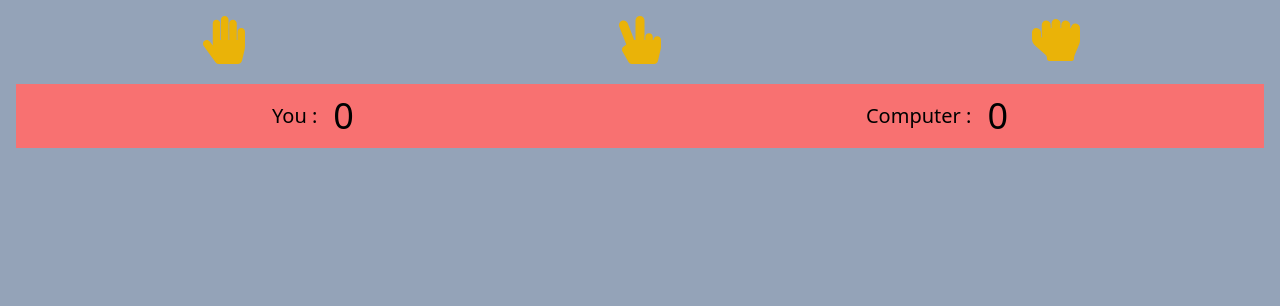
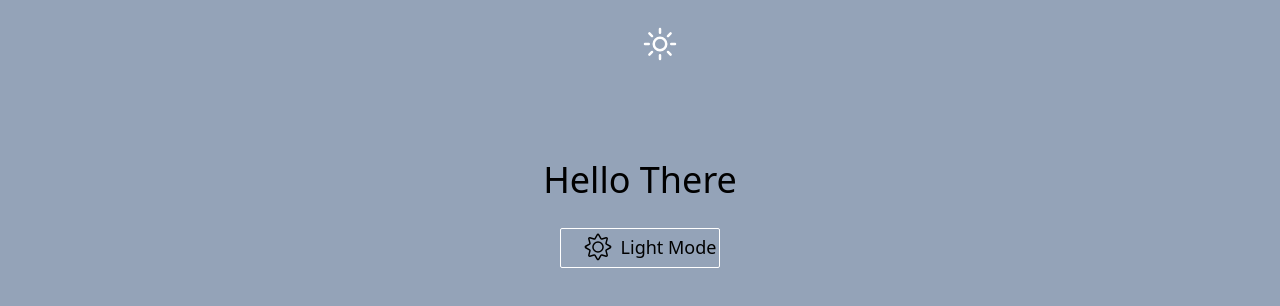
Before and after one commit to brahimgithubb/games-JS, a React (Vite) app: page / in a window 1280 px wide. Shown: the top 306 px of the page. Built offline with nearby package versions, Linux system fonts and the light colour scheme.

Commit message:
change to nightLight Themes

```diff
--- a/src/App.jsx
+++ b/src/App.jsx
@@ -4,9 +4,9 @@ import RoPaSe from "./allApplication/RockPaperSeiser/RoPaSe";
 
 function App() {
   // return <h1>Hello from App </h1>;
-  // return <Them />;
+  return <Them />;
   // return <NotTouchButton />;
-  return <RoPaSe />;
+  // return <RoPaSe />;
 }
 
 export default App;
```
